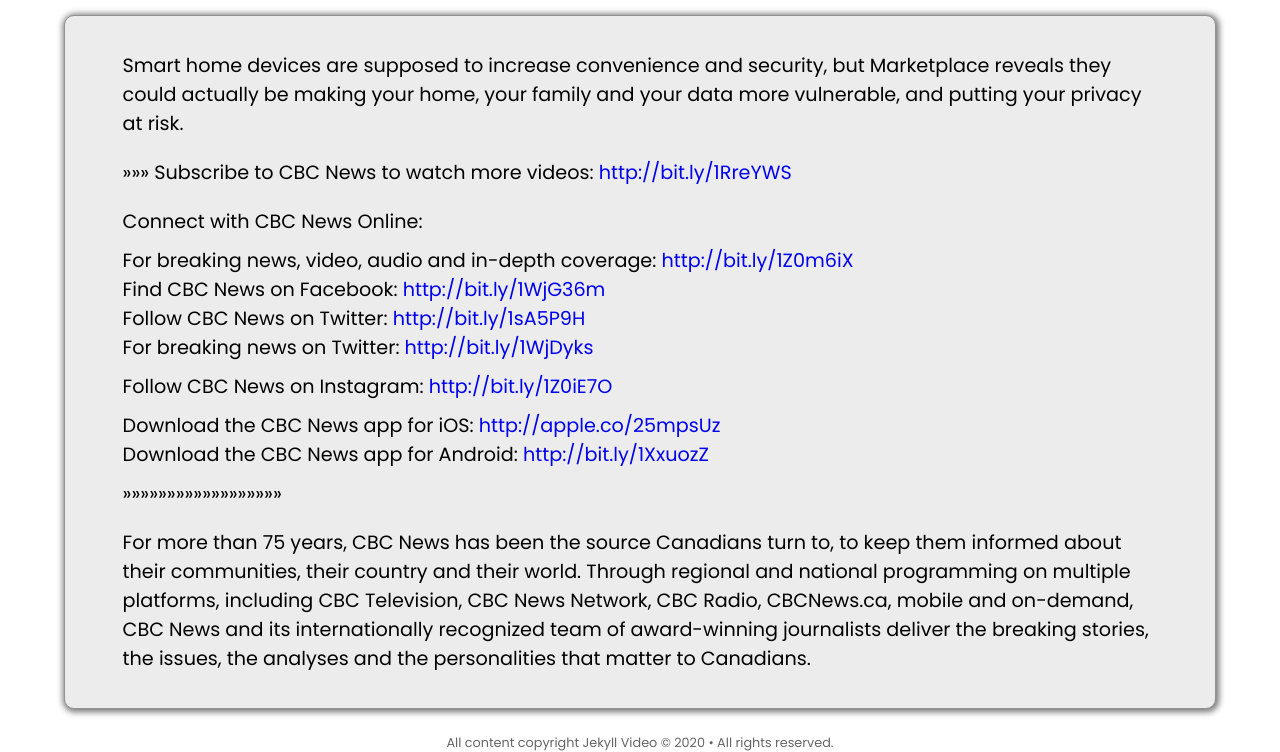
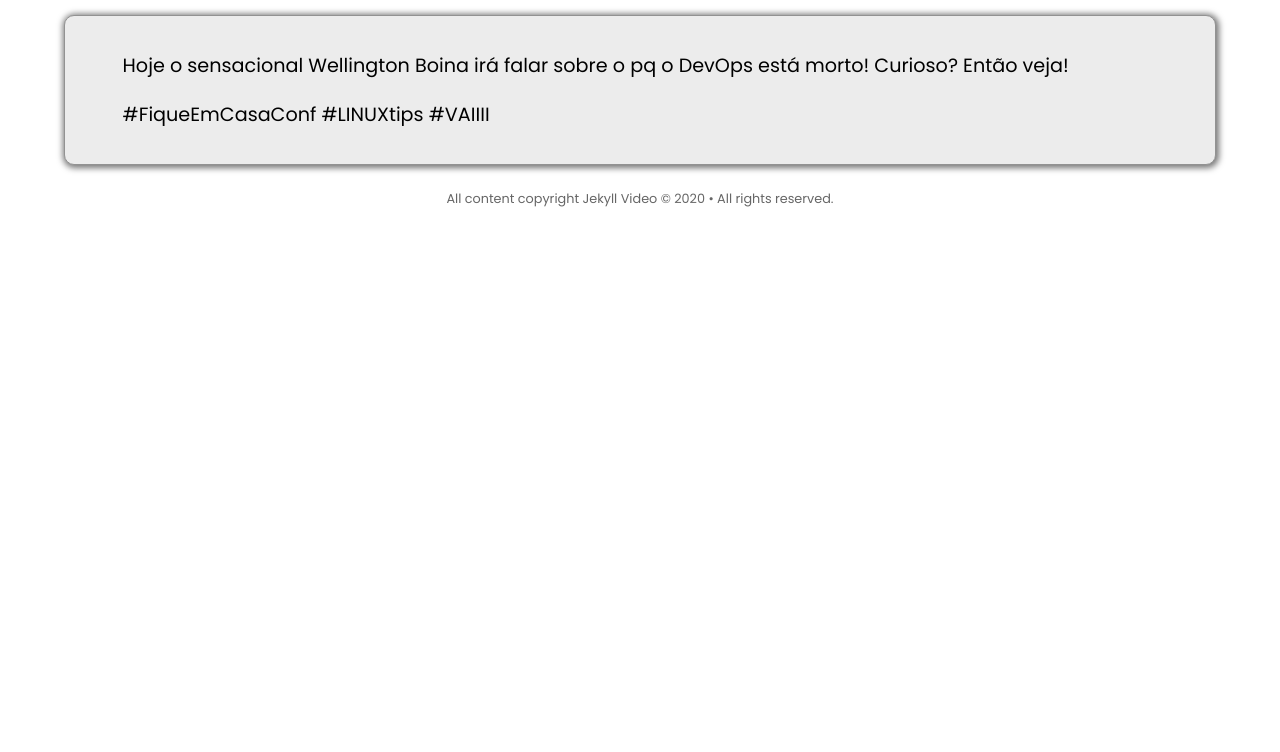
Before and after one commit to EventosTI/TalkDev, a Jekyll site: the page built from _videos/2015-09-30-how-hackers-vould-use-smart-home-devices-to-spy.md, in a window 1280 px wide and 1400 px high, scrolled down 148 px. Shown: the part 648-1400 px from the top of the window. Built offline with Jekyll 4.4.1, drawn with Linux system fonts in a browser that asks for light colours; after the commit the page ends 1004 px from its top, so only the background shows below that; some of the changed text lies outside the part shown.

Commit message:
Wellington F. Silva - DevOps is Dead
https://youtu.be/6s_C85Gii9k

| #FiqueEmCasaConf

```diff
--- a/_videos/2015-09-30-how-hackers-vould-use-smart-home-devices-to-spy.md
+++ b/_videos/2015-09-30-how-hackers-vould-use-smart-home-devices-to-spy.md
@@ -1,25 +1,10 @@
 ---
-title: How hackers could use smart home devices to spy on you (Marketplace)
-youtube_id: -P0rSnt2HSU
+title: Wellington F. Silva - DevOps is Dead | #FiqueEmCasaConf
+youtube_id: 6s_C85Gii9k
 date: 2015-09-30
-tags: [News, Politics]
+tags: [DevOps, FiqueEmCasaConf]
 ---
 
-Smart home devices are supposed to increase convenience and security, but Marketplace reveals they could actually be making your home, your family and your data more vulnerable, and putting your privacy at risk.
+Hoje o sensacional Wellington Boina irá falar sobre o pq o DevOps está morto! Curioso? Então veja!
 
-»»» Subscribe to CBC News to watch more videos: <http://bit.ly/1RreYWS>
-
-Connect with CBC News Online:
-
-- For breaking news, video, audio and in-depth coverage: <http://bit.ly/1Z0m6iX>
-- Find CBC News on Facebook: <http://bit.ly/1WjG36m>
-- Follow CBC News on Twitter: <http://bit.ly/1sA5P9H>
-- For breaking news on Twitter: <http://bit.ly/1WjDyks>
-- Follow CBC News on Instagram: <http://bit.ly/1Z0iE7O>
-
-- Download the CBC News app for iOS: <http://apple.co/25mpsUz>
-- Download the CBC News app for Android: <http://bit.ly/1XxuozZ>
-
-»»»»»»»»»»»»»»»»»»
-
-For more than 75 years, CBC News has been the source Canadians turn to, to keep them informed about their communities, their country and their world. Through regional and national programming on multiple platforms, including CBC Television, CBC News Network, CBC Radio, CBCNews.ca, mobile and on-demand, CBC News and its internationally recognized team of award-winning journalists deliver the breaking stories, the issues, the analyses and the personalities that matter to Canadians.
+#FiqueEmCasaConf #LINUXtips #VAIIII
```
